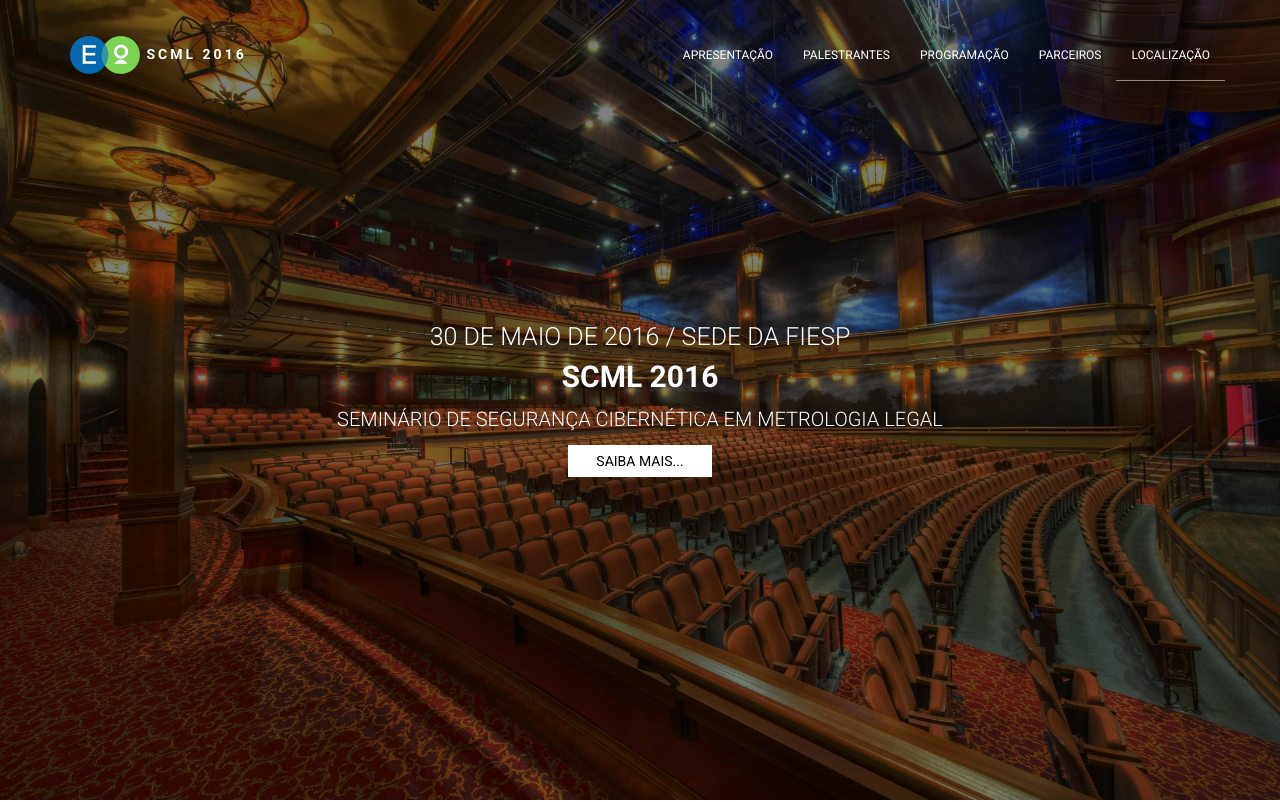
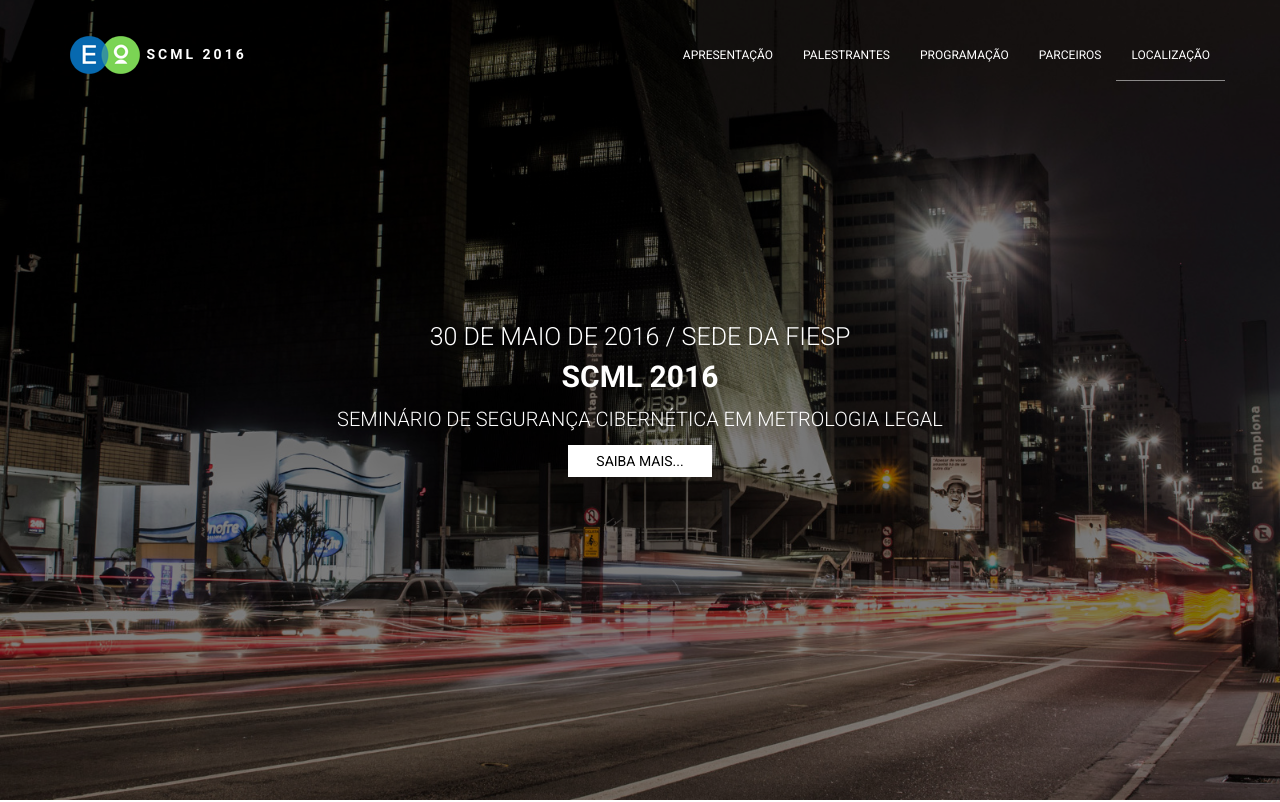
Before and after one commit to macarena/scml_2016, a website: page conference-master/index.html in a window 1280 px wide. Shown: the top 802 px of the page. Drawn offline with Linux system fonts and the light colour scheme; files whose address does not match are found by name.

Commit message:
trocando img header

```diff
--- a/conference-master/assets/css/main.css
+++ b/conference-master/assets/css/main.css
@@ -322,7 +322,7 @@ ul li {
   min-height: 100vh;
   position: relative;
   text-align: center;
-  background: url(../images/backgrounds/header.jpg) no-repeat center center/cover;
+  background: url(../images/backgrounds/Still_paulista_capa.jpg) no-repeat center center/cover;
 }
 .site-header::before {
   content: "";
```
Also changed, not shown: conference-master/assets/images/backgrounds/Still_paulista_capa.jpg (added).
